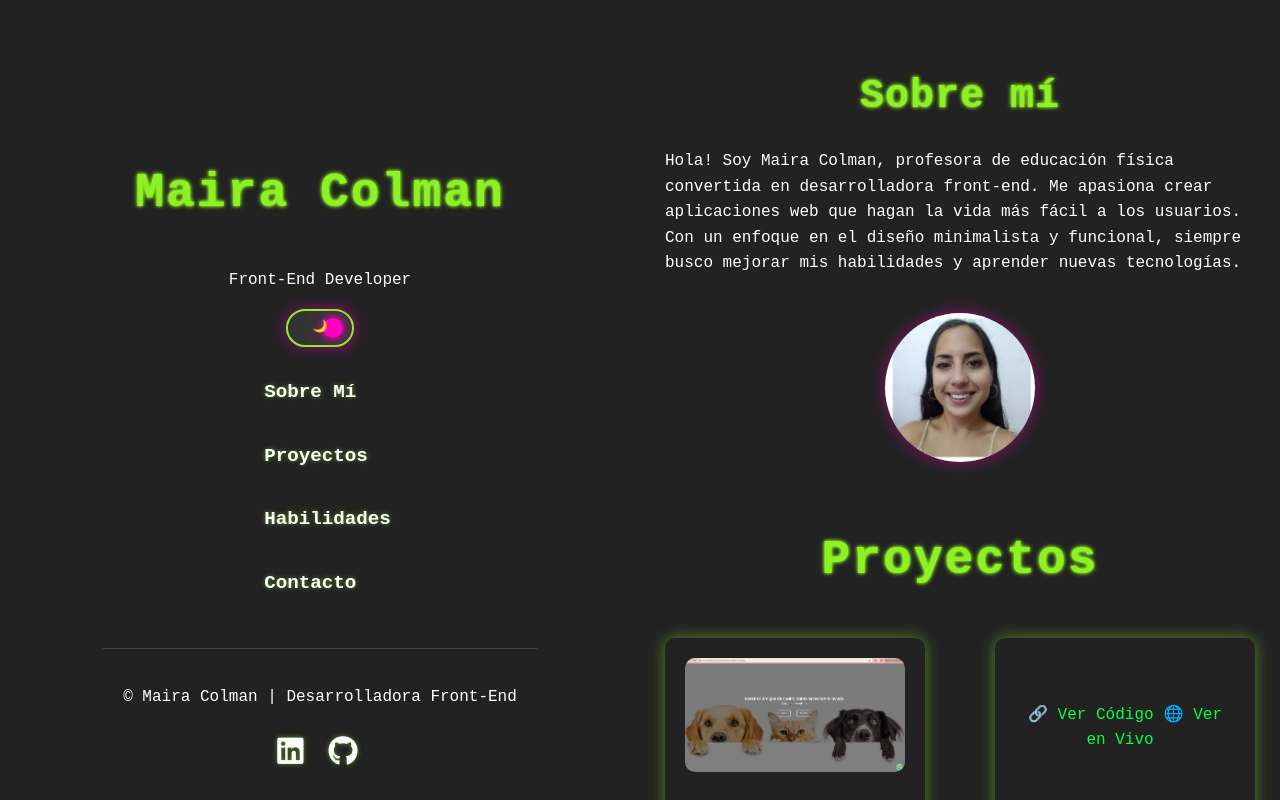
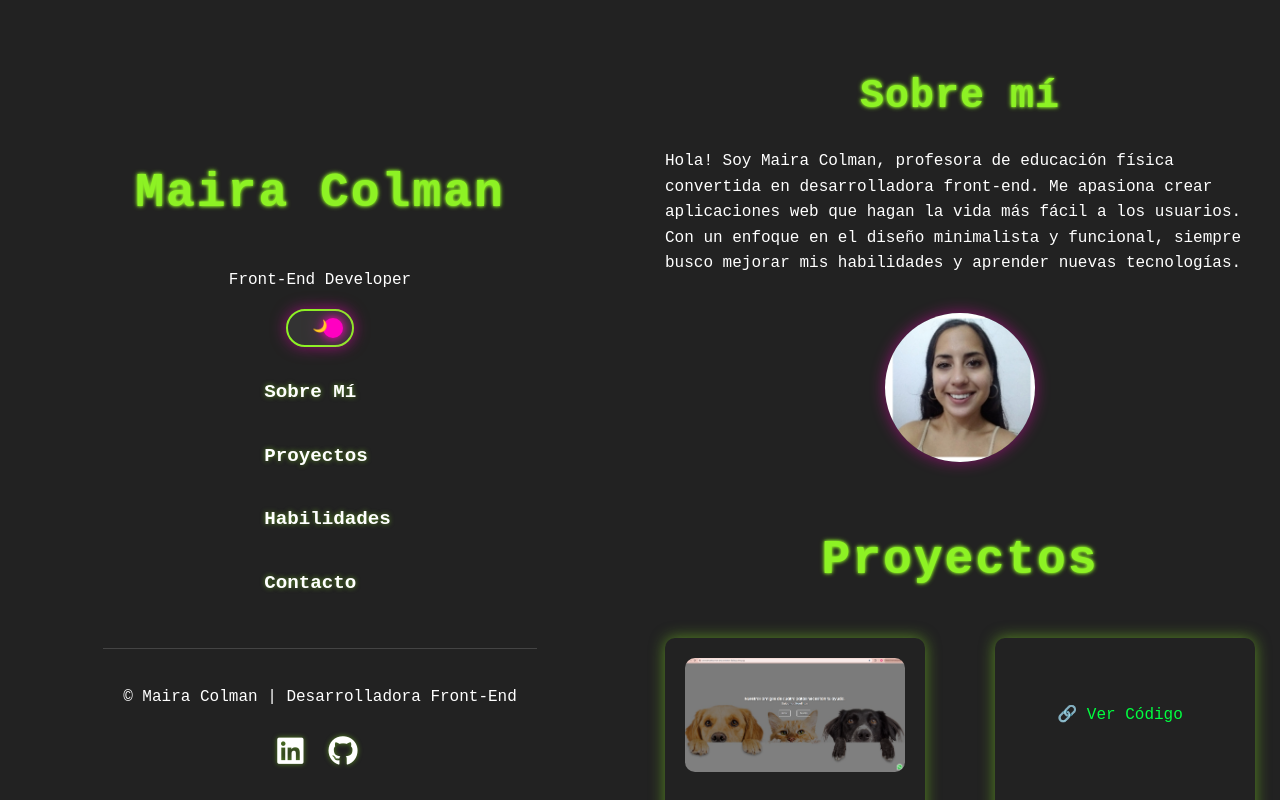
Before and after one commit to Mairacol/my-portfolio, a React (Create React App) app: page / in a window 1280 px wide. Built offline with nearby package versions, Linux system fonts and the light colour scheme.

Commit message:
cards projects

```diff
--- a/src/components/Projects/Projects.js
+++ b/src/components/Projects/Projects.js
@@ -30,7 +30,7 @@ function Projects({ darkMode }) {
             <p>{project.description}</p>
             <div className="project-links">
             <a href={project.repoUrl} target="_blank" rel="noopener noreferrer" className="project-link">🔗 Ver Código</a>
-            <a href={project.liveUrl} target="_blank" rel="noopener noreferrer" className="project-link">🌐 Ver en Vivo</a>
+            {/*<a href={project.liveUrl} target="_blank" rel="noopener noreferrer" className="project-link">🌐 Ver en Vivo</a>*/}
 </div>
 
           </div>
```
